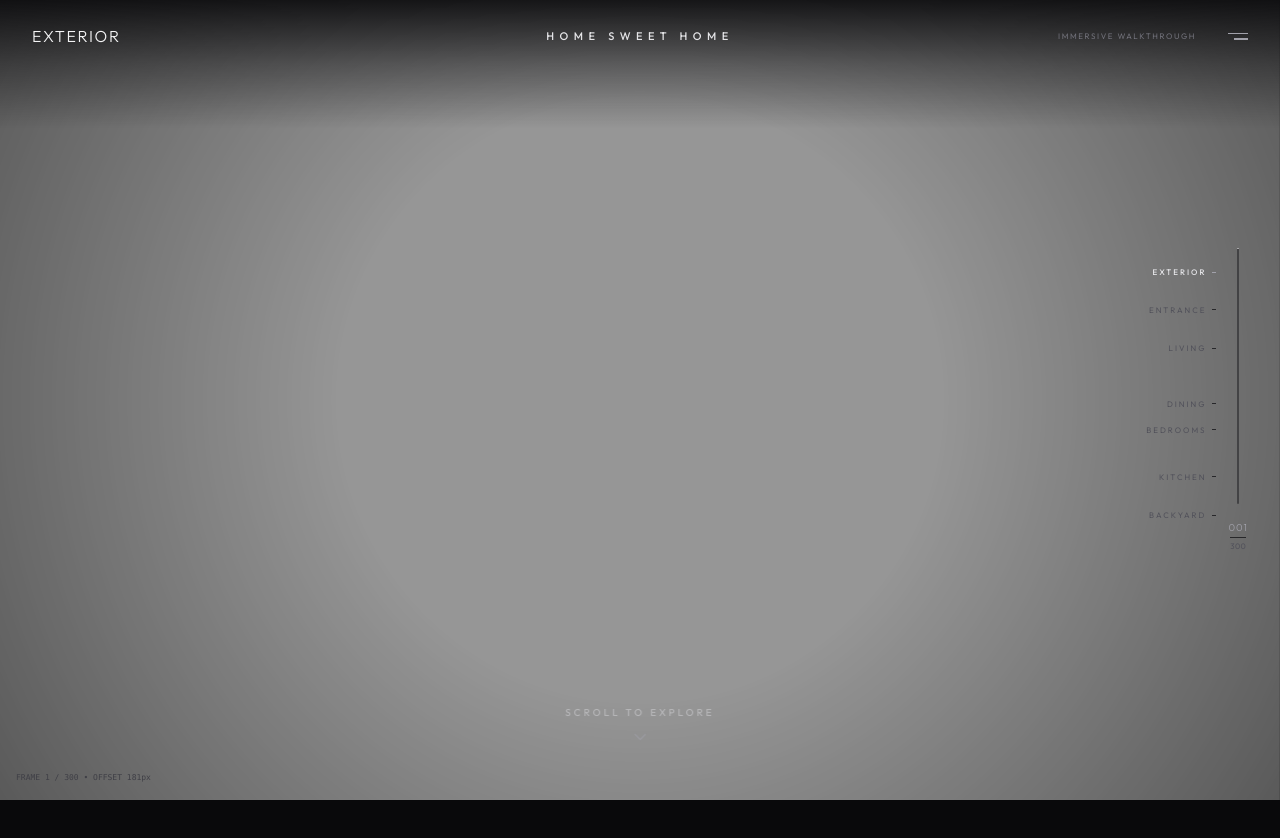
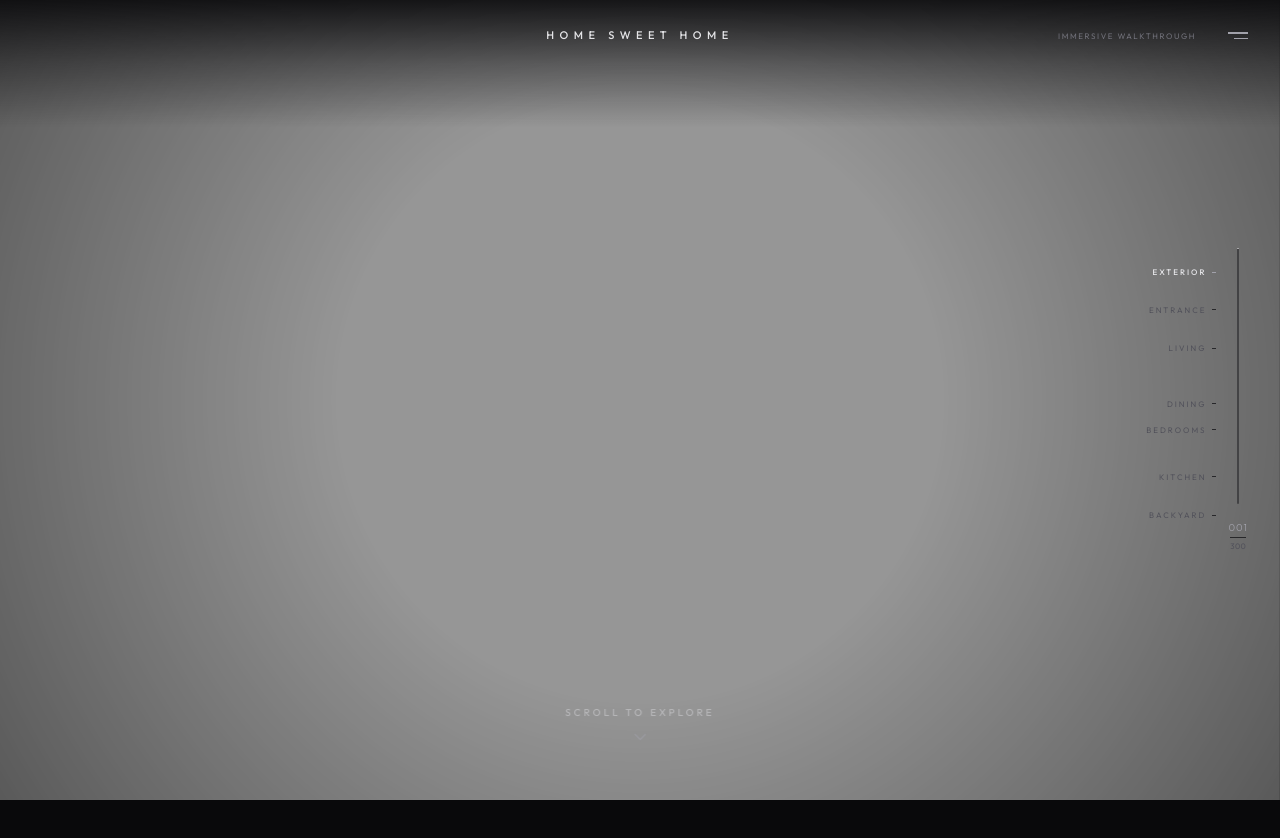
Before and after one commit to teklitzadmin/house-tour, a React (Vite) app: page / in a window 1280 px wide. Shown: the top 838 px of the page. Built offline with nearby package versions, Linux system fonts and the light colour scheme.

Commit message:
clean: remove debugging watermark and unused imports/state

```diff
--- a/src/components/ScrollExperience.tsx
+++ b/src/components/ScrollExperience.tsx
@@ -1,13 +1,11 @@
 import React, { useEffect, useRef, useState } from 'react';
-import { frames, totalFrames, FrameInfo } from '../data/frames';
+import { totalFrames } from '../data/frames';
 import FrameViewer from './FrameViewer';
-import RoomLabel from './RoomLabel';
 import ProgressIndicator from './ProgressIndicator';
 import { ChevronDown } from 'lucide-react';
 
 export const ScrollExperience: React.FC = () => {
   const [progress, setProgress] = useState(1);
-  const [activeFrame, setActiveFrame] = useState<FrameInfo>(frames[0]);
 
   // Refs for tracking scroll position in requestAnimationFrame loop
   const scrollContainerRef = useRef<HTMLDivElement>(null);
@@ -73,9 +71,7 @@ export const ScrollExperience: React.FC = () => {
 
       setProgress(cleanProgress);
 
-      // Determine active frame info based on floor of current progress
-      const frameIndex = Math.min(totalFrames - 1, Math.floor(cleanProgress) - 1);
-      setActiveFrame(frames[frameIndex]);
+
 
       animationFrameIdRef.current = requestAnimationFrame(updateLerp);
     };
@@ -117,13 +113,8 @@ export const ScrollExperience: React.FC = () => {
         {/* Translucent UI Overlay Header with Bottom Fade */}
         <header className="absolute top-0 left-0 right-0 z-50 pt-6 pb-20 px-8 bg-gradient-to-b from-zinc-950/90 via-zinc-950/40 to-transparent pointer-events-none select-none">
           <div className="flex justify-between items-center w-full">
-            {/* Room / Location label */}
-            <div className="flex-1">
-              <RoomLabel
-                location={activeFrame.location}
-                section={activeFrame.section}
-              />
-            </div>
+            {/* Empty space to preserve center-alignment */}
+            <div className="flex-1"></div>
 
             {/* Centered Website Name */}
             <div className="flex-none text-center">
@@ -196,10 +187,7 @@ export const ScrollExperience: React.FC = () => {
           </div>
         )}
 
-        {/* Technical debugging watermark (subtle bottom-left indicator for inspection) */}
-        <div className="absolute bottom-4 left-4 z-30 font-mono text-[8px] text-zinc-700 select-none pointer-events-none">
-          FRAME {Math.floor(progress)} / {totalFrames} • OFFSET {Math.floor(progress * scrollHeightPerFrame)}px
-        </div>
+
       </div>
     </div>
   );
```
